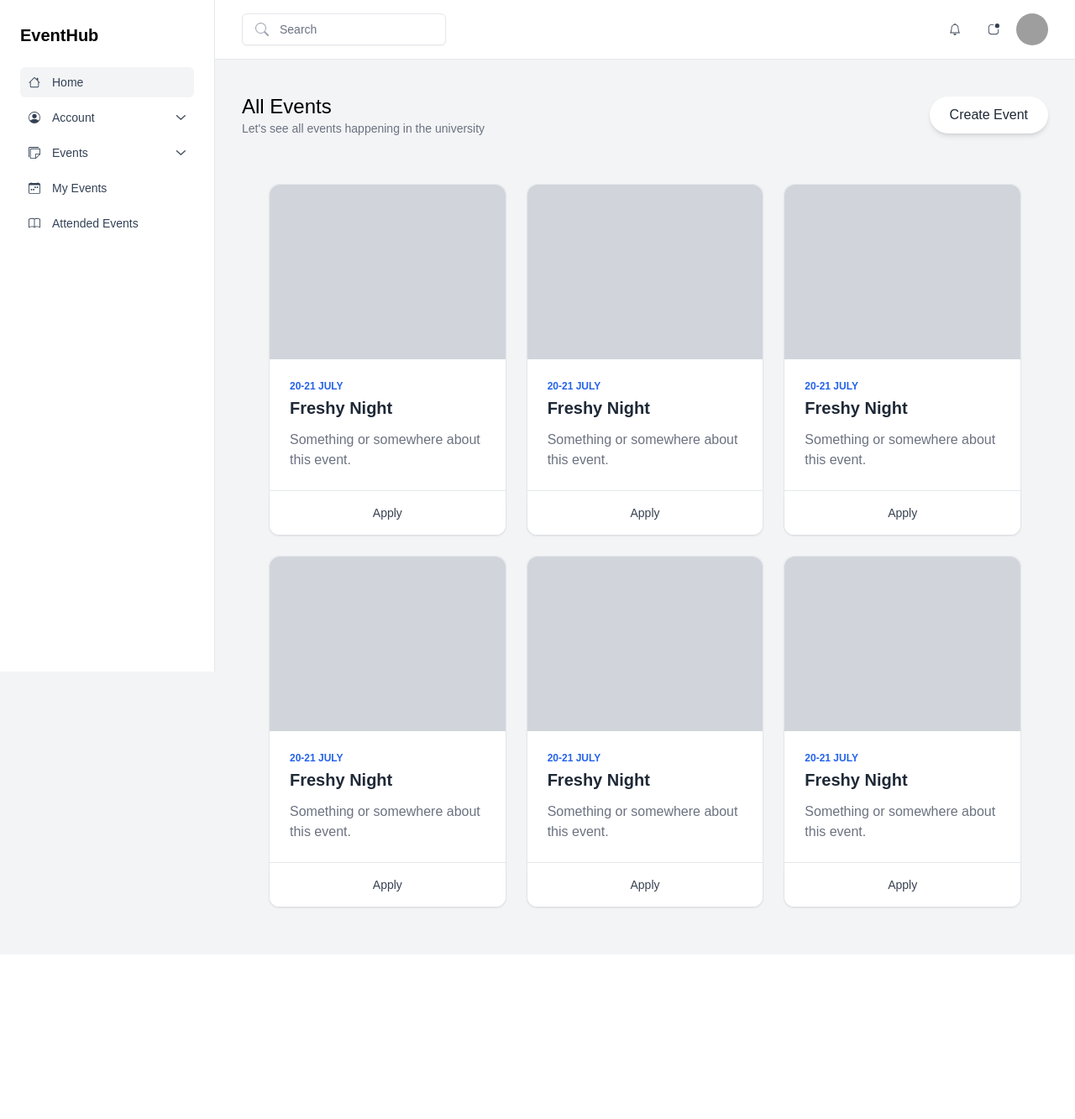
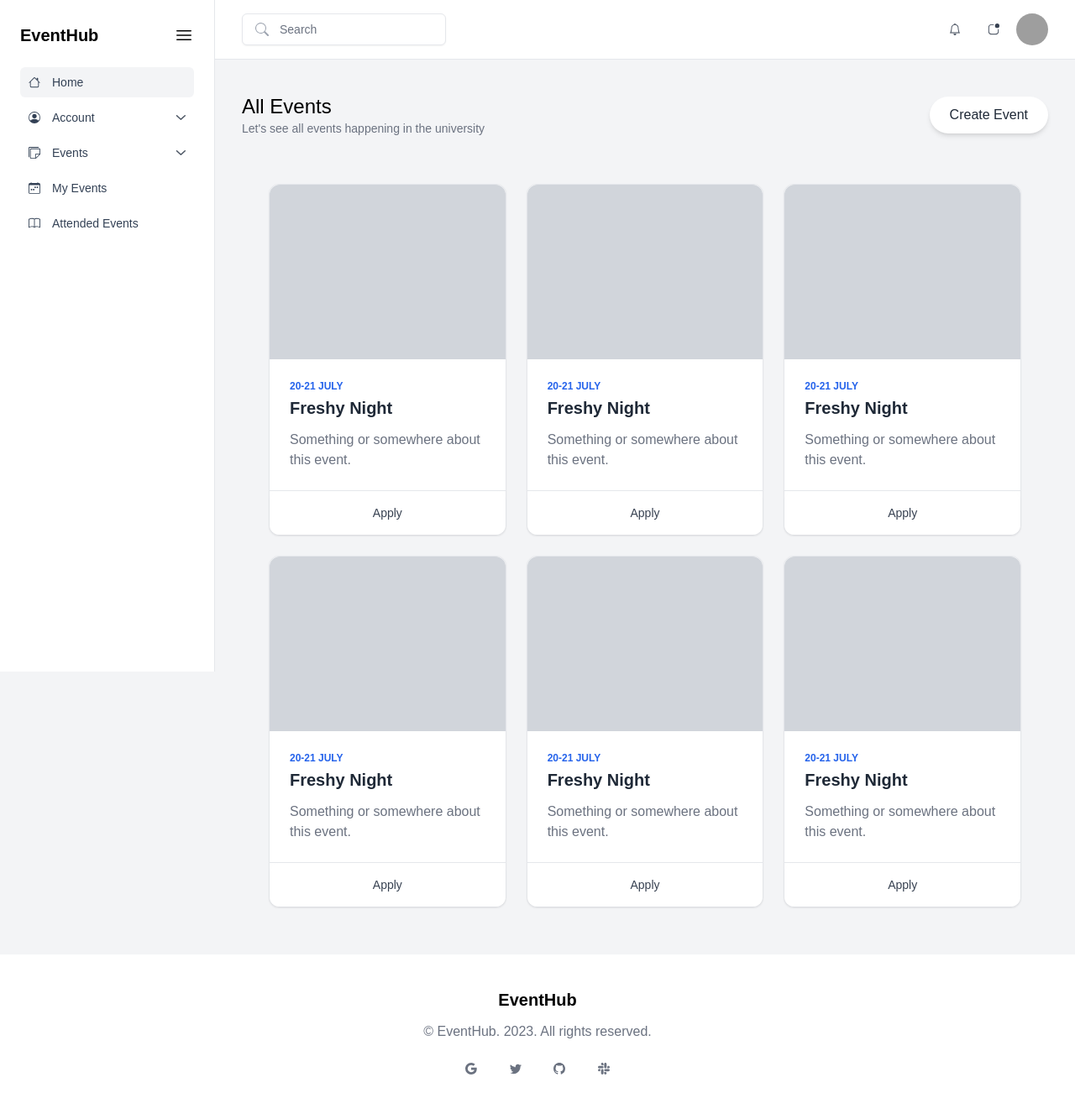
Before and after one commit to Kchanit/EventHub, a Laravel app: page / in a window 1280 px wide. Shown: the whole page at 84% size. Before the commit the page ends 1083 px from the top, so only its background shows below. Run offline with Laravel 10, Linux system fonts and the light colour scheme; style sheets or scripts are compiled from the project's sources; grey boxes are pictures that could not be loaded.

Commit message:
add footer

```diff
--- a/resources/js/app.js
+++ b/resources/js/app.js
@@ -1,7 +1,20 @@
-import './bootstrap';
+import "./bootstrap";
 
-import Alpine from 'alpinejs';
+import Alpine from "alpinejs";
 
 window.Alpine = Alpine;
 
 Alpine.start();
+
+const menuToggle = document.getElementById("menu-toggle");
+const sidebar = document.getElementById("application-sidebar");
+
+// // Function to toggle the menu
+// function toggleMenu() {
+//     sidebar.classList.toggle("-translate-x-full"); // Add or remove the class to show/hide the sidebar
+// }
+
+// Event listener to toggle the menu when the button is clicked
+menuToggle.addEventListener("click", () => {
+    sidebar.classList.toggle("hidden");
+});
--- a/resources/views/layouts/main.blade.php
+++ b/resources/views/layouts/main.blade.php
@@ -18,6 +18,8 @@
     <main class="bg-gray-100 w-full pt-10 px-4 sm:px-6 md:px-8 lg:pl-72 min-h-screen">
         @yield('content')
     </main>
+    @yield('scripts')
 </body>
+@include('layouts.subviews.footer')
 
 </html>
--- /dev/null
+++ b/resources/views/layouts/subviews/footer.blade.php
@@ -0,0 +1,39 @@
+<footer class="mt-auto w-full max-w-[85rem] py-10 px-4 sm:px-6 lg:px-8 mx-auto">
+    <!-- Grid -->
+    <div class="text-center">
+        <div>
+            <a class="flex-none text-xl font-semibold text-black dark:text-white" href="#" aria-label="Brand">EventHub</a>
+        </div>
+        <!-- End Col -->
+
+        <div class="mt-3">
+            <p class="text-gray-500">© EventHub. 2023. All rights reserved.</p>
+        </div>
+
+        <!-- Social Brands -->
+        <div class="mt-3 space-x-2">
+            <a class="inline-flex justify-center items-center w-10 h-10 text-center text-gray-500 hover:bg-gray-100 rounded-full focus:outline-none focus:ring-2 focus:ring-blue-600 focus:ring-offset-2 focus:ring-offset-white transition dark:text-gray-500 dark:hover:text-gray-200 dark:hover:bg-gray-800" href="#">
+                <svg class="w-3.5 h-3.5" xmlns="http://www.w3.org/2000/svg" width="16" height="16" fill="currentColor" viewBox="0 0 16 16">
+                    <path d="M15.545 6.558a9.42 9.42 0 0 1 .139 1.626c0 2.434-.87 4.492-2.384 5.885h.002C11.978 15.292 10.158 16 8 16A8 8 0 1 1 8 0a7.689 7.689 0 0 1 5.352 2.082l-2.284 2.284A4.347 4.347 0 0 0 8 3.166c-2.087 0-3.86 1.408-4.492 3.304a4.792 4.792 0 0 0 0 3.063h.003c.635 1.893 2.405 3.301 4.492 3.301 1.078 0 2.004-.276 2.722-.764h-.003a3.702 3.702 0 0 0 1.599-2.431H8v-3.08h7.545z" />
+                </svg>
+            </a>
+            <a class="inline-flex justify-center items-center w-10 h-10 text-center text-gray-500 hover:bg-gray-100 rounded-full focus:outline-none focus:ring-2 focus:ring-blue-600 focus:ring-offset-2 focus:ring-offset-white transition dark:text-gray-500 dark:hover:text-gray-200 dark:hover:bg-gray-800" href="#">
+                <svg class="w-3.5 h-3.5" xmlns="http://www.w3.org/2000/svg" width="16" height="16" fill="currentColor" viewBox="0 0 16 16">
+                    <path d="M5.026 15c6.038 0 9.341-5.003 9.341-9.334 0-.14 0-.282-.006-.422A6.685 6.685 0 0 0 16 3.542a6.658 6.658 0 0 1-1.889.518 3.301 3.301 0 0 0 1.447-1.817 6.533 6.533 0 0 1-2.087.793A3.286 3.286 0 0 0 7.875 6.03a9.325 9.325 0 0 1-6.767-3.429 3.289 3.289 0 0 0 1.018 4.382A3.323 3.323 0 0 1 .64 6.575v.045a3.288 3.288 0 0 0 2.632 3.218 3.203 3.203 0 0 1-.865.115 3.23 3.23 0 0 1-.614-.057 3.283 3.283 0 0 0 3.067 2.277A6.588 6.588 0 0 1 .78 13.58a6.32 6.32 0 0 1-.78-.045A9.344 9.344 0 0 0 5.026 15z" />
+                </svg>
+            </a>
+            <a class="inline-flex justify-center items-center w-10 h-10 text-center text-gray-500 hover:bg-gray-100 rounded-full focus:outline-none focus:ring-2 focus:ring-blue-600 focus:ring-offset-2 focus:ring-offset-white transition dark:text-gray-500 dark:hover:text-gray-200 dark:hover:bg-gray-800" href="#">
+                <svg class="w-3.5 h-3.5" xmlns="http://www.w3.org/2000/svg" width="16" height="16" fill="currentColor" viewBox="0 0 16 16">
+                    <path d="M8 0C3.58 0 0 3.58 0 8c0 3.54 2.29 6.53 5.47 7.59.4.07.55-.17.55-.38 0-.19-.01-.82-.01-1.49-2.01.37-2.53-.49-2.69-.94-.09-.23-.48-.94-.82-1.13-.28-.15-.68-.52-.01-.53.63-.01 1.08.58 1.23.82.72 1.21 1.87.87 2.33.66.07-.52.28-.87.51-1.07-1.78-.2-3.64-.89-3.64-3.95 0-.87.31-1.59.82-2.15-.08-.2-.36-1.02.08-2.12 0 0 .67-.21 2.2.82.64-.18 1.32-.27 2-.27.68 0 1.36.09 2 .27 1.53-1.04 2.2-.82 2.2-.82.44 1.1.16 1.92.08 2.12.51.56.82 1.27.82 2.15 0 3.07-1.87 3.75-3.65 3.95.29.25.54.73.54 1.48 0 1.07-.01 1.93-.01 2.2 0 .21.15.46.55.38A8.012 8.012 0 0 0 16 8c0-4.42-3.58-8-8-8z" />
+                </svg>
+            </a>
+            <a class="inline-flex justify-center items-center w-10 h-10 text-center text-gray-500 hover:bg-gray-100 rounded-full focus:outline-none focus:ring-2 focus:ring-blue-600 focus:ring-offset-2 focus:ring-offset-white transition dark:text-gray-500 dark:hover:text-gray-200 dark:hover:bg-gray-800" href="#">
+                <svg class="w-3.5 h-3.5" xmlns="http://www.w3.org/2000/svg" width="16" height="16" fill="currentColor" viewBox="0 0 16 16">
+                    <path d="M3.362 10.11c0 .926-.756 1.681-1.681 1.681S0 11.036 0 10.111C0 9.186.756 8.43 1.68 8.43h1.682v1.68zm.846 0c0-.924.756-1.68 1.681-1.68s1.681.756 1.681 1.68v4.21c0 .924-.756 1.68-1.68 1.68a1.685 1.685 0 0 1-1.682-1.68v-4.21zM5.89 3.362c-.926 0-1.682-.756-1.682-1.681S4.964 0 5.89 0s1.68.756 1.68 1.68v1.682H5.89zm0 .846c.924 0 1.68.756 1.68 1.681S6.814 7.57 5.89 7.57H1.68C.757 7.57 0 6.814 0 5.89c0-.926.756-1.682 1.68-1.682h4.21zm6.749 1.682c0-.926.755-1.682 1.68-1.682.925 0 1.681.756 1.681 1.681s-.756 1.681-1.68 1.681h-1.681V5.89zm-.848 0c0 .924-.755 1.68-1.68 1.68A1.685 1.685 0 0 1 8.43 5.89V1.68C8.43.757 9.186 0 10.11 0c.926 0 1.681.756 1.681 1.68v4.21zm-1.681 6.748c.926 0 1.682.756 1.682 1.681S11.036 16 10.11 16s-1.681-.756-1.681-1.68v-1.682h1.68zm0-.847c-.924 0-1.68-.755-1.68-1.68 0-.925.756-1.681 1.68-1.681h4.21c.924 0 1.68.756 1.68 1.68 0 .926-.756 1.681-1.68 1.681h-4.21z" />
+                </svg>
+            </a>
+        </div>
+        <!-- End Social Brands -->
+    </div>
+    <!-- End Grid -->
+</footer>
--- a/resources/views/layouts/subviews/pre-sidenav.blade.php
+++ b/resources/views/layouts/subviews/pre-sidenav.blade.php
@@ -1,7 +1,13 @@
   <!-- Sidebar -->
   <div id="application-sidebar" class="hs-overlay hs-overlay-open:translate-x-0 -translate-x-full transition-all duration-300 transform hidden fixed top-0 left-0 bottom-0 z-[60] w-64 bg-white border-r border-gray-200 pt-7 pb-10 overflow-y-auto scrollbar-y lg:block lg:translate-x-0 lg:right-auto lg:bottom-0 dark:scrollbar-y dark:bg-gray-800 dark:border-gray-700">
-      <div class="px-6">
+      <div class="px-6 flex justify-between">
           <a class="flex-none text-xl font-semibold dark:text-white" href="{{ route('events.index')}}" aria-label="Brand">EventHub</a>
+          <button id="menu-toggle" class="toggle">
+              <svg xmlns="http://www.w3.org/2000/svg" fill="none" viewBox="0 0 24 24" stroke-width="1.5" stroke="currentColor" class="w-6 h-6">
+                  <path stroke-linecap="round" stroke-linejoin="round" d="M3.75 6.75h16.5M3.75 12h16.5m-16.5 5.25h16.5" />
+              </svg>
+          </button>
+
       </div>
 
       <nav class="hs-accordion-group p-6 w-full flex flex-col flex-wrap" data-hs-accordion-always-open>
```
